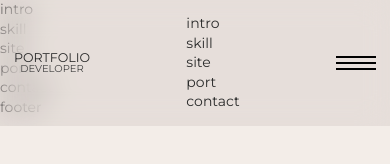
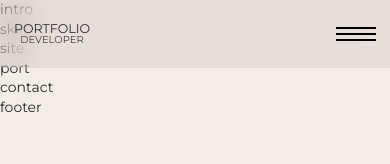
Before and after one commit to Hwang-yujeong/port2024-vite, a website built with Vite: page src/index.html in a window 390 px wide. Built offline with nearby package versions, Linux system fonts and the light colour scheme; a small style sheet from the web is missing; a web font is replaced by a local one.

Commit message:
레이아웃수정

```diff
--- a/src/assets/css/section/header.css
+++ b/src/assets/css/section/header.css
@@ -1,15 +1,15 @@
 #header {
- position: fixed;
- left: 0;
- top: 0;
- width: 100%;
- z-index: 10000;
+    position: fixed;
+    left: 0;
+    top: 0;
+    width: 100%;
+    z-index: 10000;
 }
 .header__inner {
     display: flex;
     align-items: center;
     justify-content: space-between;
-    background-color: rgba(115, 99, 99, 0.1);
+    background-color: rgba(116, 99, 99, 0.1);
     backdrop-filter: blur(15px);
     padding: 1rem;
 }
@@ -62,9 +62,9 @@
     position: relative;
 }
 .header__nav__mobile span::before {
-    content:'';
+    content: "";
     width: 40px;
-    height:2px;
+    height: 2px;
     background-color: var(--black);
     position: absolute;
     right: 0;
@@ -72,7 +72,7 @@
     transition: width 0.3s;
 }
 .header__nav__mobile span::after {
-    content:'';
+    content: "";
     width: 40px;
     height: 2px;
     background-color: var(--black);
@@ -81,7 +81,8 @@
     bottom: 6px;
     transition: width 0.3s;
 }
-@media (max-width:800px) {
+
+@media (max-width: 800px){
     .header__nav {
         display: none;
     }
--- a/src/index.html
+++ b/src/index.html
@@ -25,7 +25,7 @@
       <div class="header__logo">
         <a href="#">portfolio<em>developer</em></a>
       </div>
-      <nav class="hader__nav" role="navigation" aria-label="메인 메뉴">
+      <nav class="header__nav" role="navigation" aria-label="메인 메뉴">
         <ul>
           <li><a href="#intro">intro</a></li>
           <li><a href="#skill">skill</a></li>
@@ -34,7 +34,14 @@
           <li><a href="#contact">contact</a></li>
         </ul>
       </nav>
-      <div class="header__nav__mobile" id="headerToggle" aria-controls="primary-menu" role="botton" tabindex="0">
+      <div
+        class="header__nav__mobile"
+        id="headerToggle"
+        aria-controls="primary-menu"
+        aria-expanded="false"
+        role="botton"
+        tabindex="0"
+      >
         <span></span>
       </div>
     </div>
```
Also changed, not shown: src/assets/js/menu.js (+17 -4 lines).
